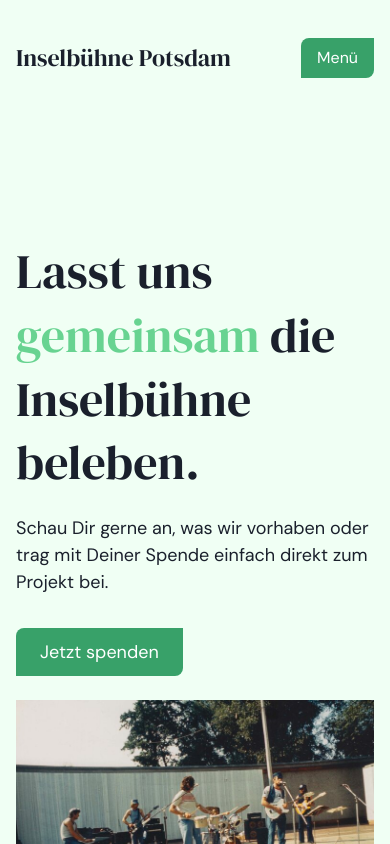
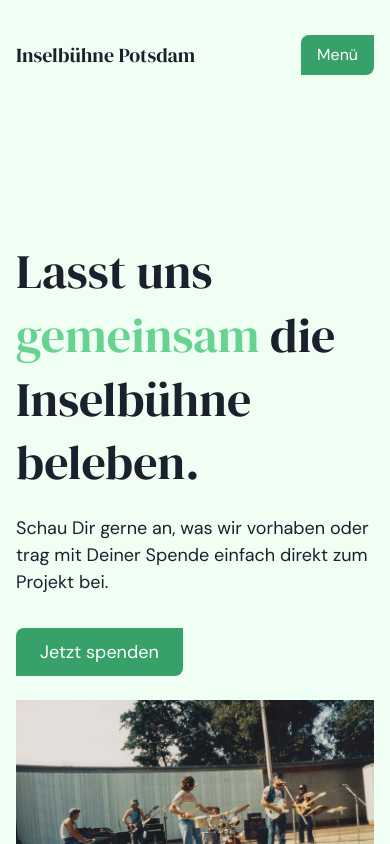
Before and after one commit to potsdamer-buergerstiftung/inselbuehne, a Next.js app: page / in a window 390 px wide. Shown: the top 844 px of the page. Built offline with nearby package versions, Linux system fonts and the light colour scheme; no server answers.

Commit message:
change logo font size on mobile

```diff
--- a/components/Header.tsx
+++ b/components/Header.tsx
@@ -43,7 +43,7 @@ export default function Header(props) {
         >
           <NextLink passHref href="/">
             <ChakraLink
-              fontSize="2xl"
+              fontSize={{ base: "xl", sm: "2xl" }}
               py="5"
               fontFamily="heading"
               whiteSpace="nowrap"
```
